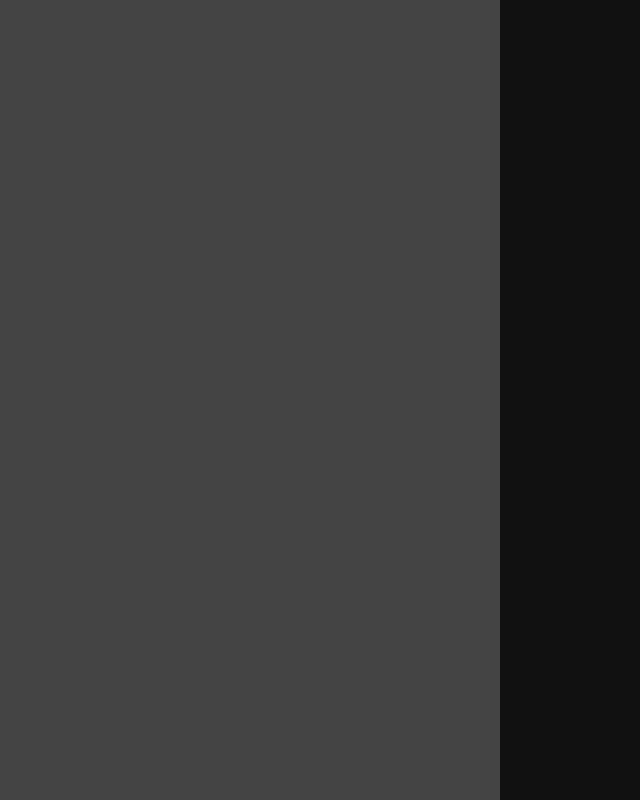
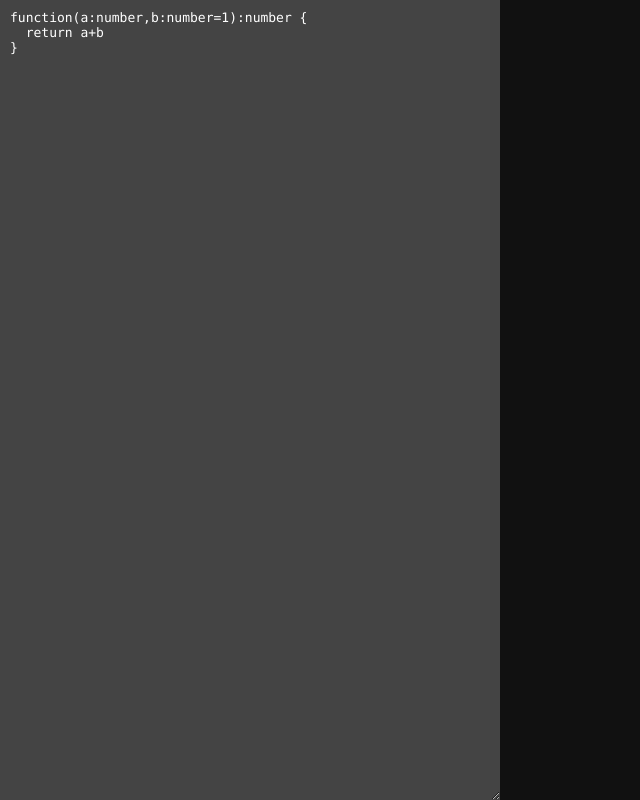
Before and after one commit to patternweb/patternweb-old, a React app: page / in a window 1280 px wide. Shown: the whole page, without its empty margins (0-640 px from the left). Built offline with nearby package versions, Linux system fonts and the light colour scheme.

Commit message:
textarea code

```diff
--- a/public/app.css
+++ b/public/app.css
@@ -20,6 +20,15 @@ main#container {
   width: 100%;
   max-width: 500px;
   background: #444;
+  padding: 10px;
+  color: #fff;
+  font-family: "SFMono-Regular", Consolas, "Liberation Mono", Menlo, Courier,
+    monospace;
+  white-space: pre;
+  word-wrap: normal;
+  font-size: 13px;
+  outline: none;
+  border: none;
 }
 #graph {
   flex: 1;
--- a/src/index.tsx
+++ b/src/index.tsx
@@ -4,11 +4,30 @@ import * as ReactDOM from "react-dom";
 import Code from "./views/code";
 import Graph from "./views/graph";
 
-class App extends React.Component {
+interface IState {
+  code: string;
+}
+
+class App extends React.Component<{}, IState> {
+  state = {
+    code: `function(a:number,b:number=1):number {
+  return a+b
+}`
+  };
+
+  handleChange(e: React.ChangeEvent<HTMLTextAreaElement>) {
+    const code = e.target.value;
+    this.setState((prevState: IState) => {
+      prevState.code = code;
+      return prevState;
+    });
+  }
+
   render() {
+    const { code } = this.state;
     return (
       <div id="ui">
-        <Code />
+        <Code code={code} handleCodeChange={this.handleChange.bind(this)} />
         <Graph />
       </div>
     );
--- a/src/views/code.tsx
+++ b/src/views/code.tsx
@@ -1,5 +1,14 @@
 import * as React from "react";
 
-export default function Code() {
-  return <div id="code" />;
+export default function Code({ code, handleCodeChange }) {
+  return (
+    <textarea
+      id="code"
+      autoCapitalize="off"
+      autoCorrect="off"
+      spellCheck={false}
+      onChange={handleCodeChange}
+      value={code}
+    />
+  );
 }
```
